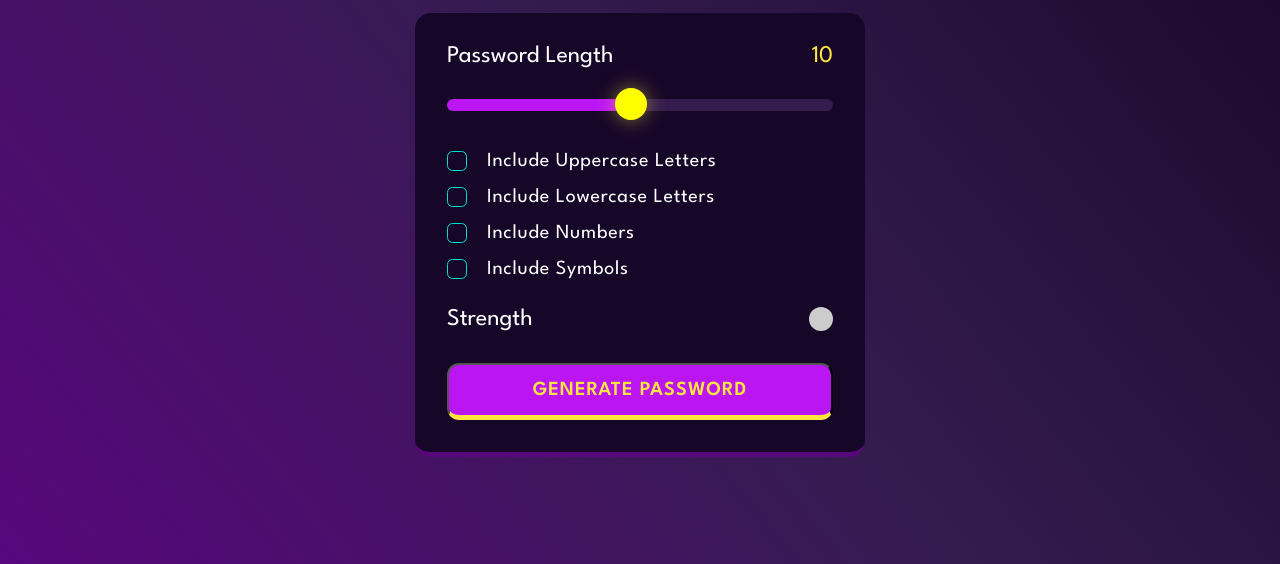
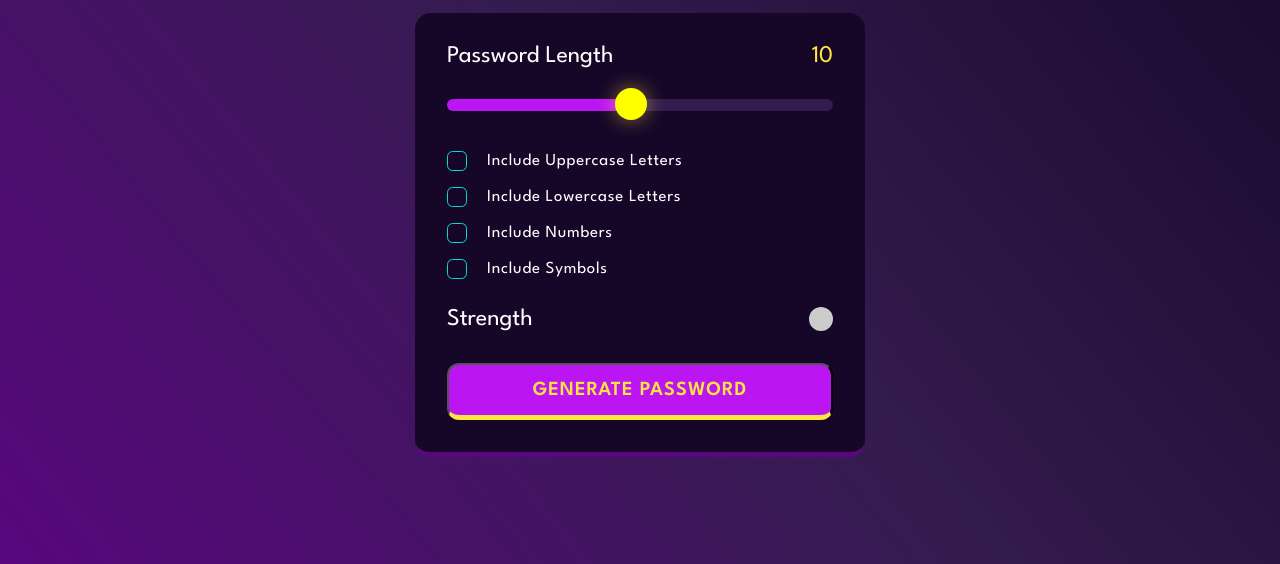
Before and after one commit to Gargpiyush27/Password-Generator, a plain HTML site: page index.html in a window 1280 px wide. Shown: the part 236-800 px from the top of the page. Drawn offline with Linux system fonts and the light colour scheme.

Commit message:
Update style.css

```diff
--- a/style.css
+++ b/style.css
@@ -156,7 +156,6 @@ h1{
     align-items: center;
     margin: 1rem 0;
     gap: 0 0.75rem;
-    flex-wrap: wrap;
 }
 
 .check input {
@@ -190,7 +189,7 @@ h1{
 
 .check label {
     color: var(--pl-white);
-    font-size: 1.25rem;
+    font-size: 1.05rem;
     letter-spacing: 0.75px;
 }
 
```
